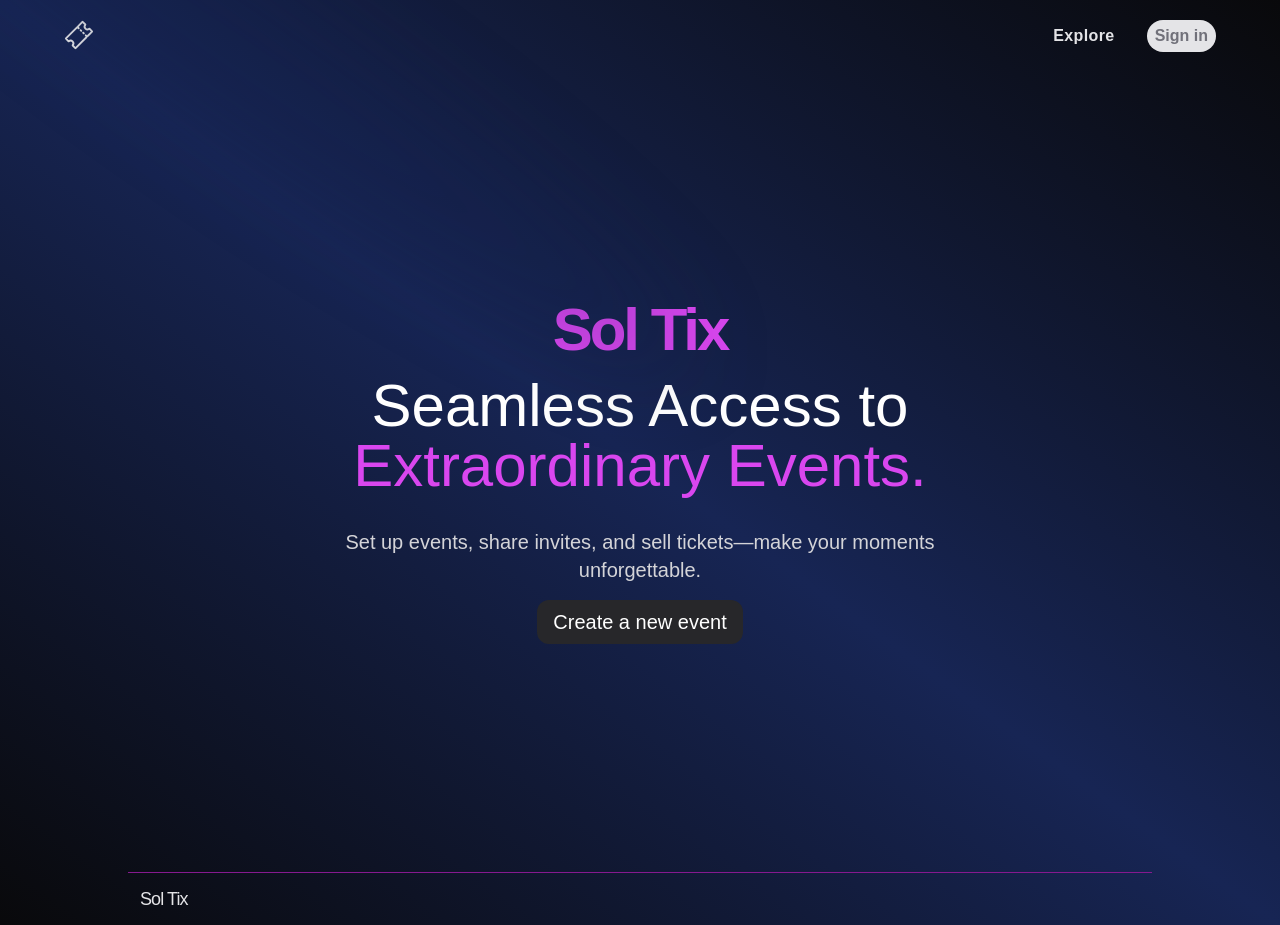
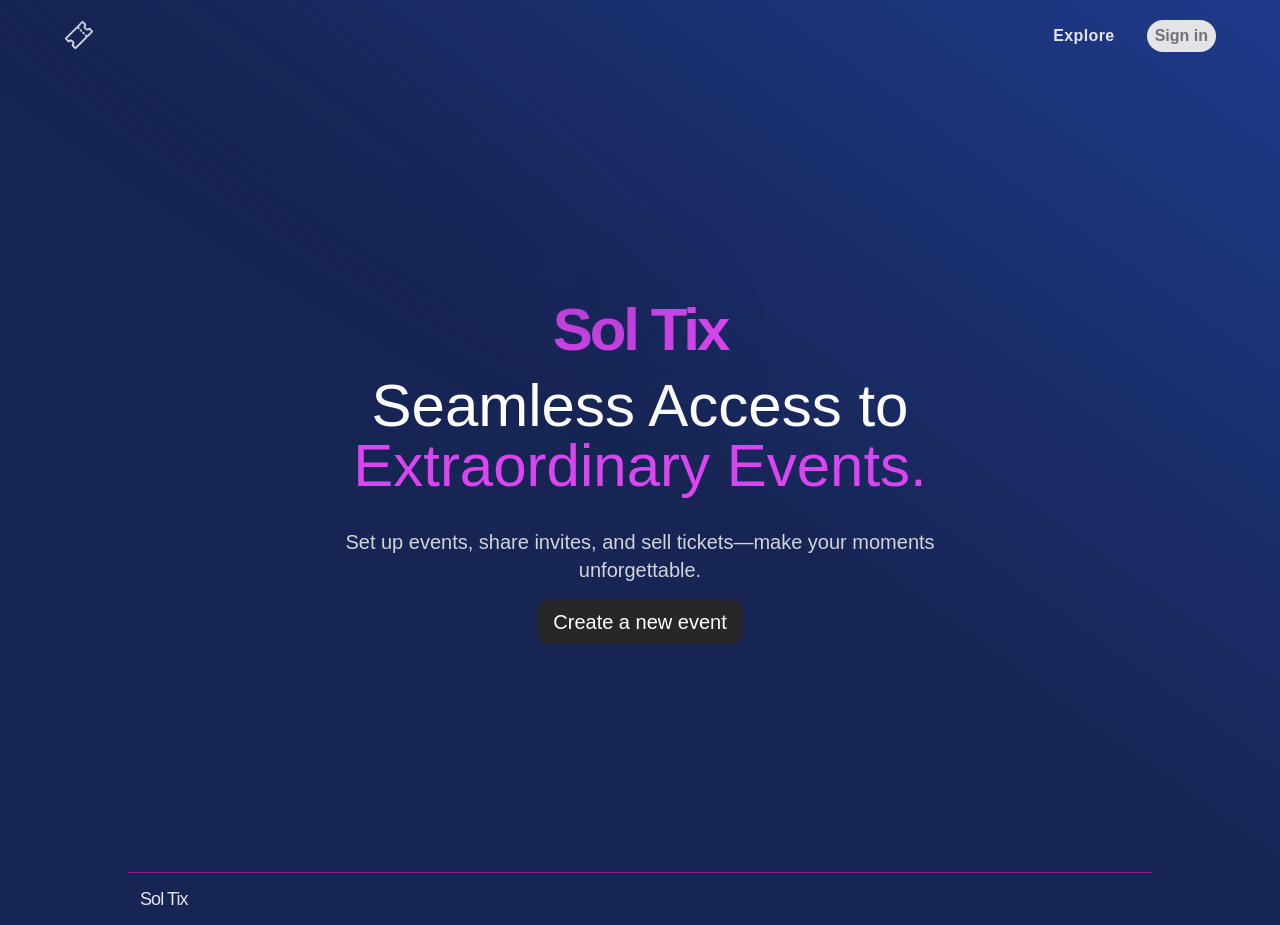
Before and after one commit to cb7chaitanya/sol-tix, a Next.js app: page / in a window 1280 px wide. Built offline with nearby package versions, Linux system fonts and the light colour scheme.

Commit message:
[FEAT] Tinkered with UI

```diff
--- a/app/layout.tsx
+++ b/app/layout.tsx
@@ -28,7 +28,7 @@ export default function RootLayout({
   return (
     <html lang="en">
       <body
-        className={`${geistSans.variable} ${geistMono.variable} antialiased bg-gradient-to-bl from-zinc-950 via-blue-950 to-zinc-950 flex flex-col scrollbar-thin scrollbar-thumb-fuchsia-500 scrollbar-track-#000000 h-full`}>
+        className={`${geistSans.variable} ${geistMono.variable} antialiased bg-gradient-to-bl from-blue-900 via-blue-950 to-blue-950 flex flex-col scrollbar-thin scrollbar-thumb-fuchsia-500 scrollbar-track-#000000 h-full`}>
         <Appbar />
         <div className="flex flex-col justify-center items-center">
             {children}
--- a/app/page.tsx
+++ b/app/page.tsx
@@ -1,4 +1,5 @@
 import { Spotlight } from "@/components/ui/spotlight";
+import Link from "next/link";
 
 export default function Home() {
   return (
@@ -8,7 +9,7 @@ export default function Home() {
           <h1 className="text-4xl font-semibold text-fuchsia-500 leading-normal tracking-tighter md:text-6xl ">Sol Tix</h1>
           <p className="text-5xl font-normal text-white flex flex-col justify-center items-center p-4 md:text-6xl">Seamless Access to <span className="text-fuchsia-500">Extraordinary Events.</span></p>
           <div className="text-center text-lg font-normal text-zinc-300 p-4 md:text-xl">Set up events, share invites, and sell tickets—make your moments unforgettable.</div>
-          <button className="bg-zinc-800 text-white px-4 py-2 text-lg md:text-xl rounded-xl hover:bg-zinc-700 duration-300">Create a new event</button>
+          <Link href='/create'><button className="bg-zinc-800 text-white px-4 py-2 text-lg md:text-xl rounded-xl hover:bg-zinc-700 duration-300">Create a new event</button></Link>
       </div>
     </div>
   );
```
